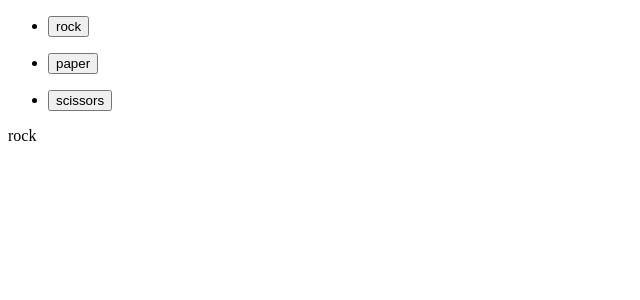
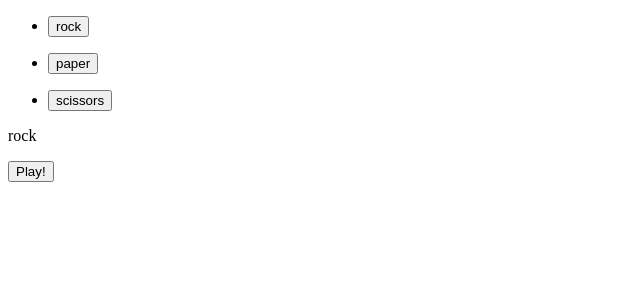
Before and after one commit to ainsleybc/ovo-challenge, an Angular app: page / in a window 1280 px wide. Both pictures are taken after a click on the button "rock". Shown: the top 300 px of the page, without its empty margins (0-640 px from the left). Built offline with nearby package versions, Linux system fonts and the light colour scheme.

Commit message:
adds play button

```diff
--- a/src/app/app.component.html
+++ b/src/app/app.component.html
@@ -9,3 +9,5 @@
 <section>
   <p class="player-choice">{{ playerChoice }}</p>
 </section>
+
+<button *ngIf="playerChoice" class="play" (click)="play()">Play!</button>
```
Also changed, not shown: 1 other file (tests, documents, lock files or other folders).
